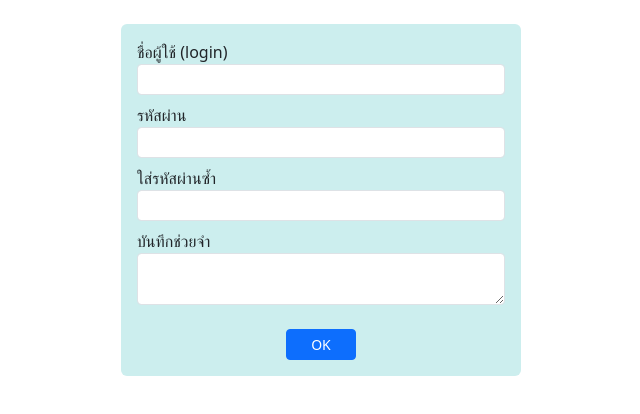
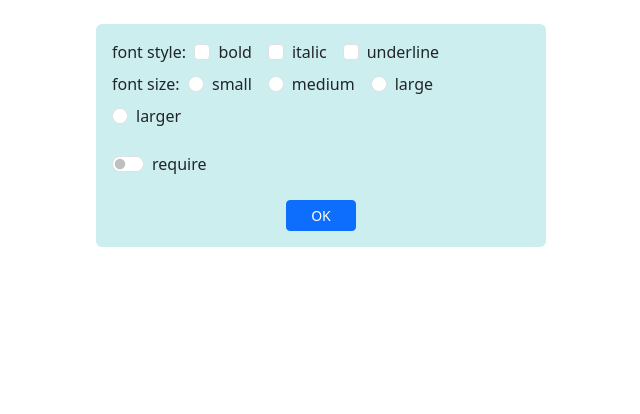
Before and after one commit to ITTIPOLCHA/app1, a React (Create React App) app: page / in a window 1280 px wide. Shown: the top 414 px of the page, without its empty margins (319-959 px from the left). Built offline with nearby package versions, Linux system fonts and the light colour scheme.

Commit message:
add form-check

```diff
--- a/src/App.js
+++ b/src/App.js
@@ -1,7 +1,6 @@
 import React from "react";
-import FromBootstrap from "./form-bootstrap";
-import FormText from "./form-text";
+import FormCheck from "./form-check";
 
 export default function App() {
-  return <FormText />;
+  return <FormCheck />;
 }
--- /dev/null
+++ b/src/form-check.js
@@ -0,0 +1,106 @@
+import React from "react";
+
+export default function FormCheck() {
+  const switchReq = React.useRef();
+  const styles = ["bold", "italic", "underline"];
+  const sizes = ["small", "medium", "large", "larger"];
+  let checkedStyles = [];
+  let checkedSize = "";
+
+  const onChangeCheck = (event) => {
+    let checked = event.target.checked;
+    let value = event.target.value;
+    let idx = checkedStyles.indexOf(value);
+    if (checked && idx === -1) {
+      checkedStyles.push(value);
+    } else {
+      checkedStyles.splice(idx, 1);
+    }
+  };
+
+  const onChangeRadio = (event) => {
+    checkedSize = event.target.value;
+  };
+
+  const onClickButton = () => {
+    if (switchReq.current.checked) {
+      if (checkedStyles.length === 0) {
+        alert("Please select style");
+        return;
+      } else if (checkedSize === "") {
+        alert("selected style(s): \nselected size:");
+        return;
+      }
+    }
+    let msg = "selected style(s): " + checkedStyles.join(", ");
+    msg += "\nselected size:" + checkedSize;
+    alert(msg);
+  };
+
+  return (
+    <div
+      className="mt-4 mx-auto p-3 rounded"
+      style={{ width: "450px", background: "#cee" }}
+    >
+      <form>
+        <span>font style:</span>&nbsp;&nbsp;
+        {styles.map((st, i) => {
+          return (
+            <div className="form-check form-check-inline mb-2">
+              <input
+                type="checkbox"
+                id={"check" + i}
+                value={st}
+                className="form-check-input"
+                onChange={onChangeCheck}
+              />
+              <label htmlFor={"check" + i} className="form-check-label">
+                {st}
+              </label>
+            </div>
+          );
+        })}
+        <br />
+        <span>font size:</span>&nbsp;&nbsp;
+        {sizes.map((sz, i) => {
+          return (
+            <div className="form-check form-check-inline mb-2">
+              <input
+                type="radio"
+                id={"radio" + i}
+                name="fontSize"
+                value={sz}
+                className="form-check-input"
+                onChange={onChangeRadio}
+              />
+              <label htmlFor={"radio" + i} className="form-check-label">
+                {sz}
+              </label>
+            </div>
+          );
+        })}
+        <div className="form-check form-switch mt-3">
+          <input
+            type="checkbox"
+            id="sw"
+            value="require"
+            className="form-check-input"
+            ref={switchReq}
+          />
+          <label htmlFor="sw" className="form-check-label">
+            require
+          </label>
+        </div>
+        <div className="text-center mt-4">
+          <button
+            type="button"
+            className="btn btn-sm px-4 btn-primary"
+            onClick={onClickButton}
+          >
+            OK
+          </button>
+        </div>
+      </form>
+    </div>
+  );
+}
--- a/src/form-text.js
+++ b/src/form-text.js
@@ -13,8 +13,9 @@
   };
 
   const onBlurPassword2 = () => {
+    let pswd = textPswd.current.value;
     let pswd2 = textPswd2.current.value;
-    if (pswd2 !== "" && pswd2 !== textPswd.current.value) {
+    if (pswd2 !== "" && pswd2 !== pswd.current.value) {
       textPswd2.current.value = "";
       alert("รหัสผ่านทั้งสองช่องไม่ตรงกัน");
     }
```
